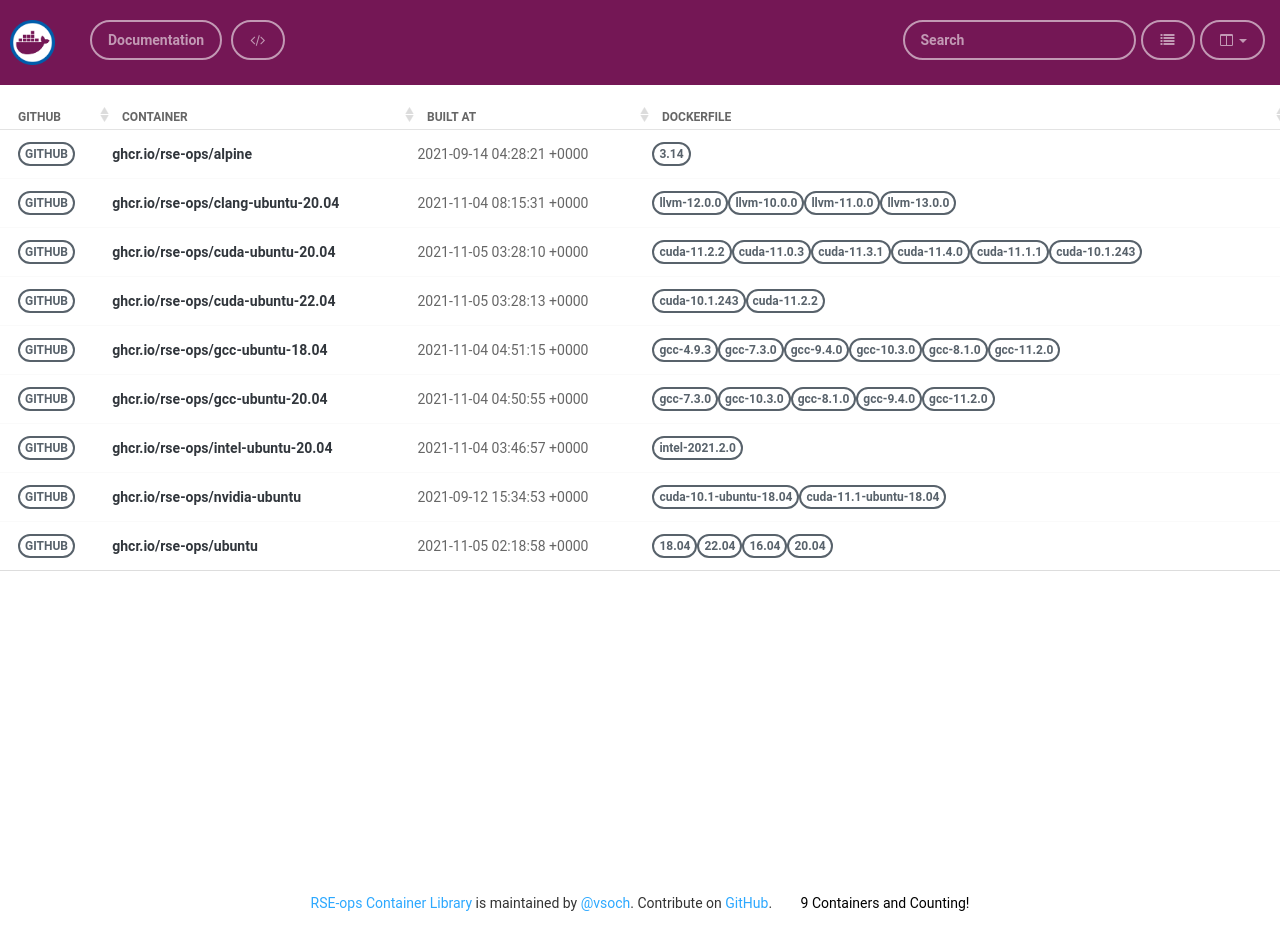
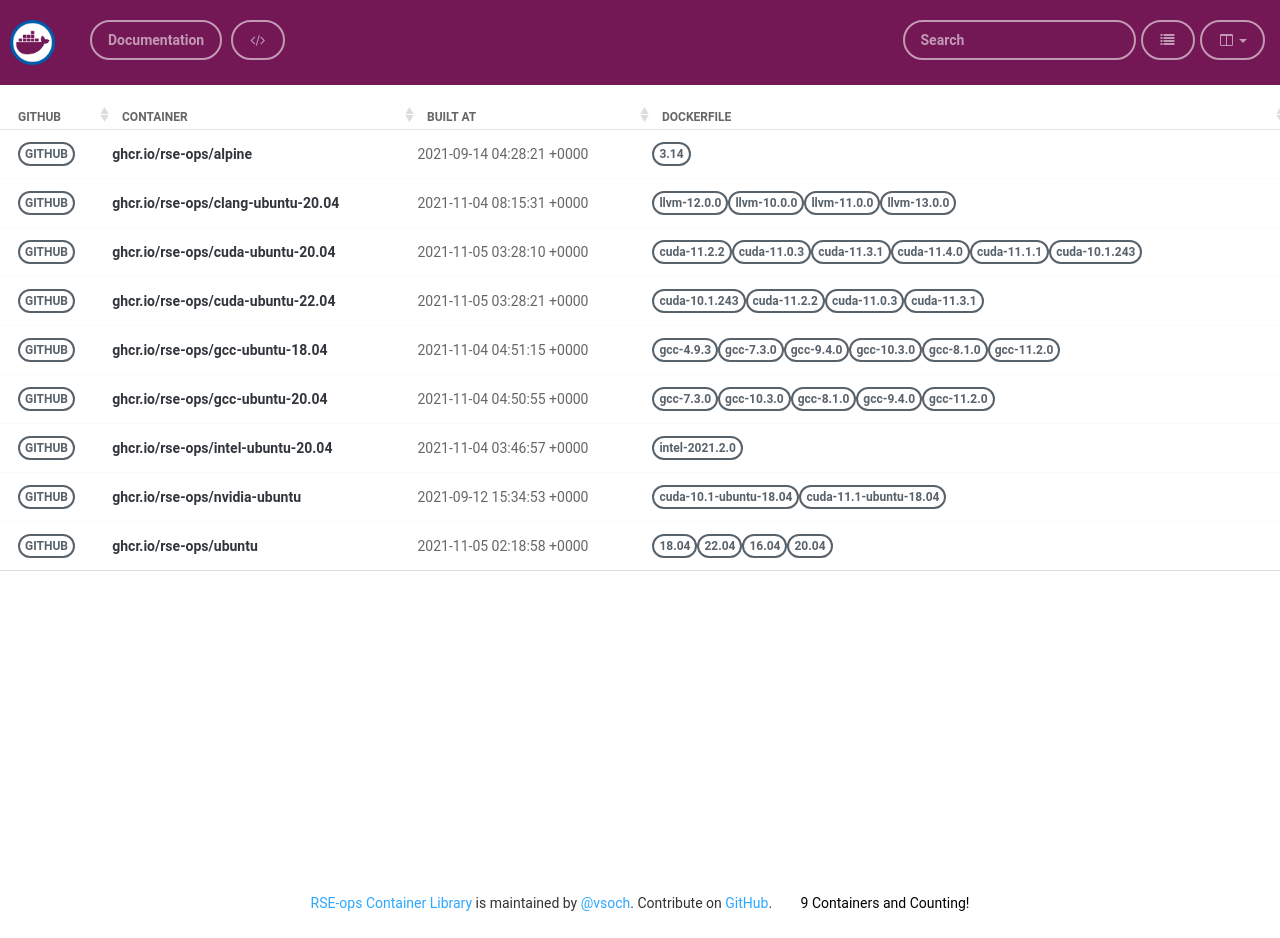
Before and after one commit to rse-ops/docker-images, a Jekyll site: the page built from pages/index.md, in a window 1280 px wide. Built offline with Jekyll 4.4.1, drawn with Linux system fonts in a browser that asks for light colours; nearby versions of some CDN libraries.

Commit message:
Automated push to update library 2021-11-05

```diff
--- a/_library/ghcr.io-rse-ops-cuda-ubuntu-22.04.md
+++ b/_library/ghcr.io-rse-ops-cuda-ubuntu-22.04.md
@@ -1,7 +1,7 @@
 ---
 layout: container
 name: ghcr.io/rse-ops/cuda-ubuntu-22.04
-updated_at: 2021-11-05 03:28:13.583439
+updated_at: 2021-11-05 03:28:21.035289
 
 
 container_url: https://github.com/orgs/rse-ops/packages/container/package/cuda-ubuntu-22.04
@@ -12,5 +12,11 @@ versions:
  - tag: cuda-11.2.2
    dockerfile: https://github.com/rse-ops/docker-images/blob/main/ubuntu/cuda/Dockerfile
    manifest: https://crane.ggcr.dev/manifest/ghcr.io/rse-ops/cuda-ubuntu-22.04:cuda-11.2.2
+ - tag: cuda-11.0.3
+   dockerfile: https://github.com/rse-ops/docker-images/blob/main/ubuntu/cuda/Dockerfile
+   manifest: https://crane.ggcr.dev/manifest/ghcr.io/rse-ops/cuda-ubuntu-22.04:cuda-11.0.3
+ - tag: cuda-11.3.1
+   dockerfile: https://github.com/rse-ops/docker-images/blob/main/ubuntu/cuda/Dockerfile
+   manifest: https://crane.ggcr.dev/manifest/ghcr.io/rse-ops/cuda-ubuntu-22.04:cuda-11.3.1
 
 ---
```
